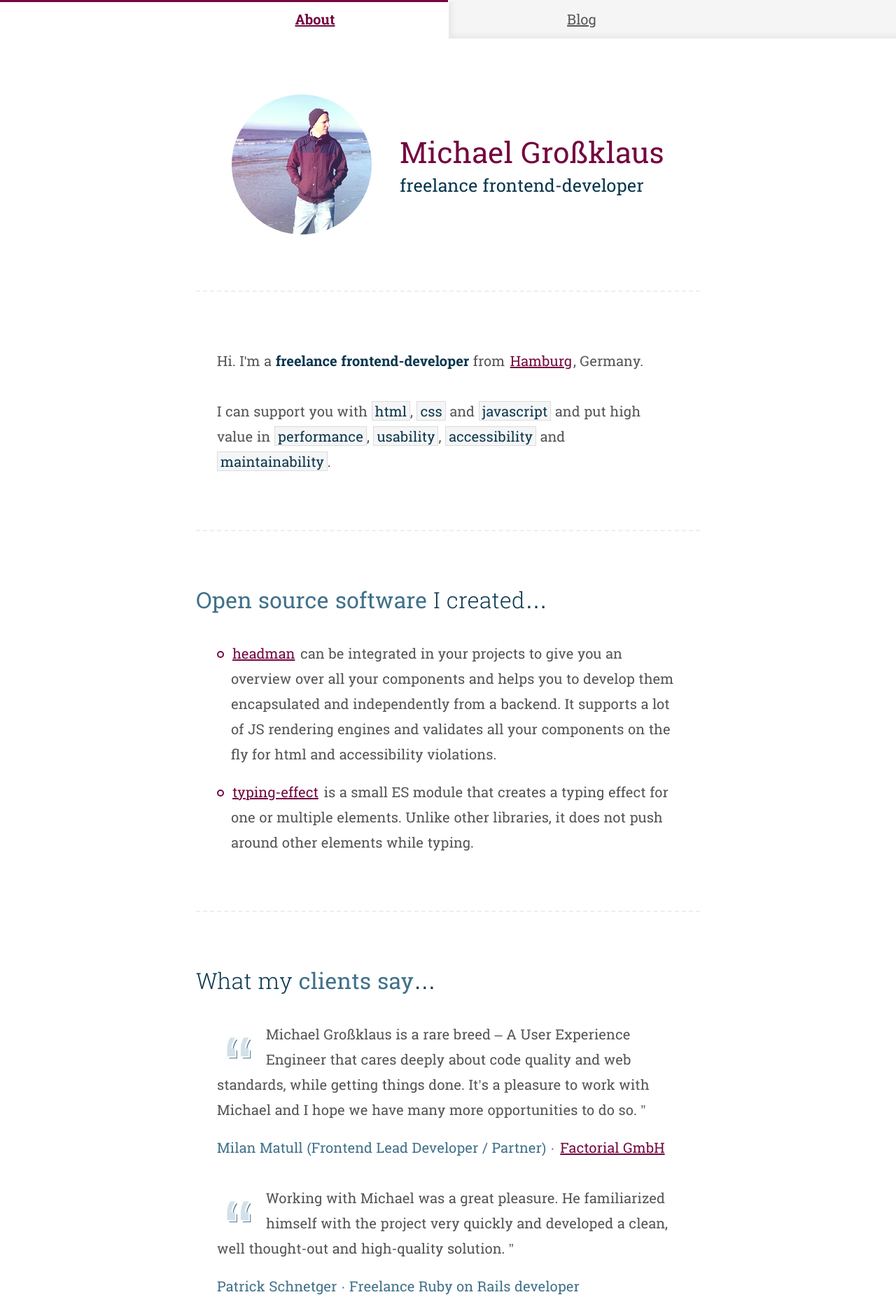
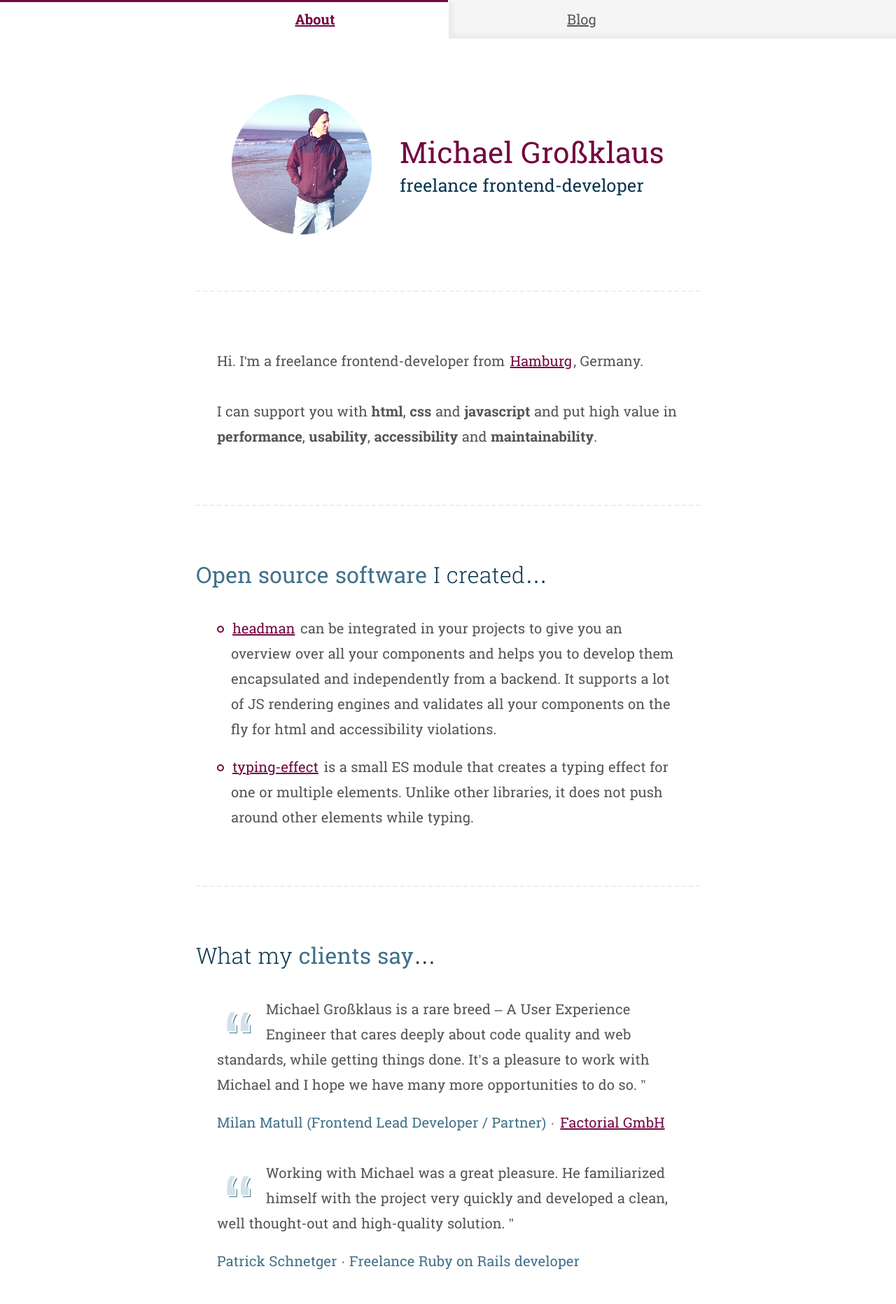
Before and after one commit to mgrsskls/blog, a Jekyll site: the page built from index.html, in a window 1280 px wide. Shown: the top 1863 px of the page at 70% size. Built offline with Jekyll 4.4.1, drawn with Linux system fonts in a browser that asks for light colours.

Commit message:
text update homepage

```diff
--- a/_includes/css/about.css
+++ b/_includes/css/about.css
@@ -1,20 +1,3 @@
-.Intro em {
-  background: var(--color-light);
-  border: 1px solid rgba(0, 0, 0, 0.1);
-  color: var(--color-secondary);
-  padding: 0 0.2em;
-}
-
-.Intro em::after {
-  background: var(--color-light);
-  left: 0;
-  top: 0.3rem;
-}
-
-.Intro b {
-  color: var(--color-secondary);
-}
-
 .Testimonial-copy::before {
   color: #d2e1e9;
   content: "“";
--- a/index.html
+++ b/index.html
@@ -5,8 +5,7 @@
 <main>
   <section class="Section Intro Copy">
     <p>
-      Hi. I'm a
-      <b>freelance frontend-developer</b> from
+      Hi. I'm a freelance frontend-developer from
       <a
         href="https://www.google.de/maps/place/Hamburg/@53.5582447,9.647645"
         target="_blank"
@@ -16,9 +15,9 @@
     </p>
 
     <p>
-      I can support you with <em>html</em>, <em>css</em> and
-      <em>javascript</em> and put high value in <em>performance</em>,
-      <em>usability</em>, <em>accessibility</em> and <em>maintainability</em>.
+      I can support you with <b>html</b>, <b>css</b> and
+      <b>javascript</b> and put high value in <b>performance</b>,
+      <b>usability</b>, <b>accessibility</b> and <b>maintainability</b>.
     </p>
   </section>
 
```
